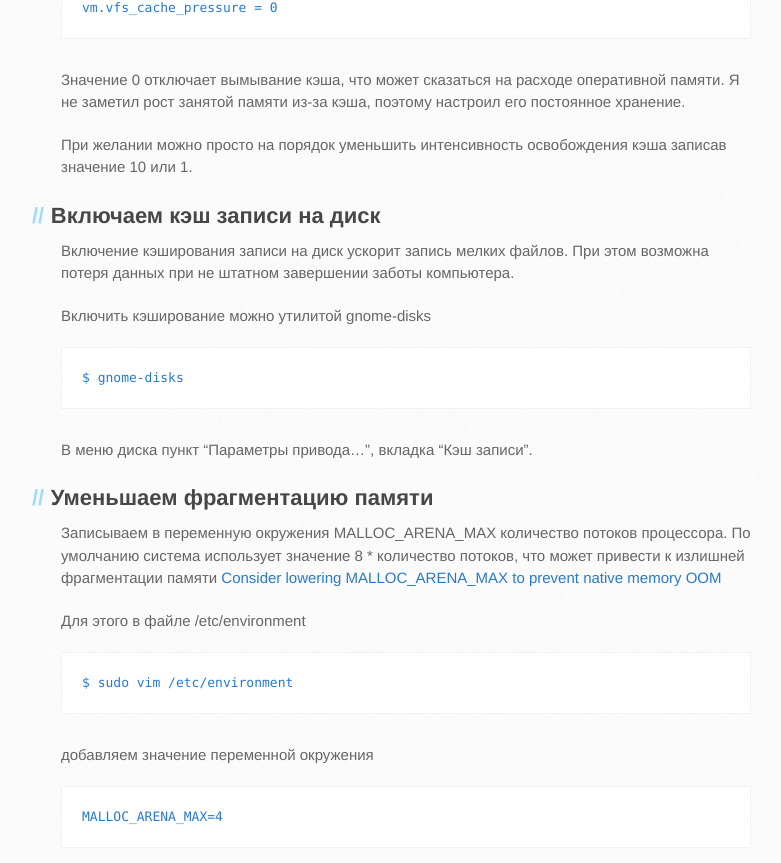
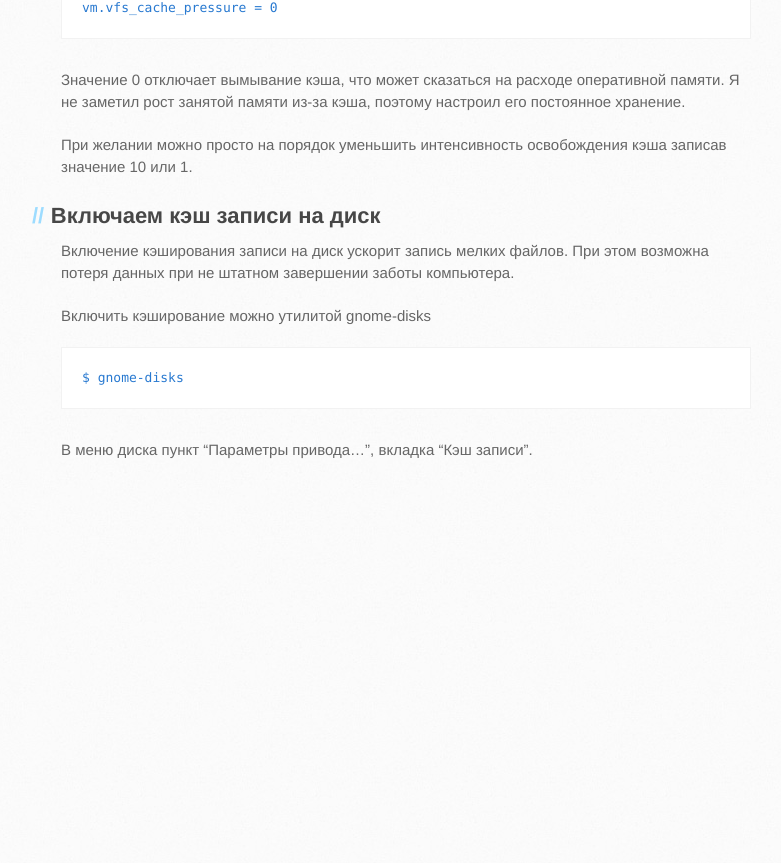
Before and after one commit to volodin-aa/volodin-aa.github.io, a Jekyll site: the page built from _posts/2018-01-18-linux-lowlatency.md, in a window 1280 px wide and 900 px high, scrolled down 1605 px. Shown: the top 863 px of the window, without its empty margins (109-890 px from the left). Built offline with Jekyll 4.4.1, drawn with Linux system fonts in a browser that asks for light colours; after the commit the page ends 2109 px from its top, so only the background shows below that.

Commit message:
Уменьшаем фрагментацию памяти Linux

````diff
--- a/_posts/2018-01-18-linux-lowlatency.md
+++ b/_posts/2018-01-18-linux-lowlatency.md
@@ -86,22 +86,3 @@ $ gnome-disks
 ```
 
 В меню диска пункт "Параметры привода...", вкладка "Кэш записи".
-
-## Уменьшаем фрагментацию памяти
-
-Записываем в переменную окружения MALLOC_ARENA_MAX количество
-потоков процессора. По умолчанию система использует значение 8 * количество
-потоков, что может привести к излишней фрагментации памяти
-[Consider lowering MALLOC_ARENA_MAX to prevent native memory OOM](https://github.com/prestodb/presto/issues/8993)
-
-Для этого в файле /etc/environment
-
-```
-$ sudo vim /etc/environment
-```
-
-добавляем значение переменной окружения
-
-```
-MALLOC_ARENA_MAX=4
-```
````
Also changed, not shown: _posts/2018-09-14-malloc-arena-max.md (added, +27 -0 lines).
